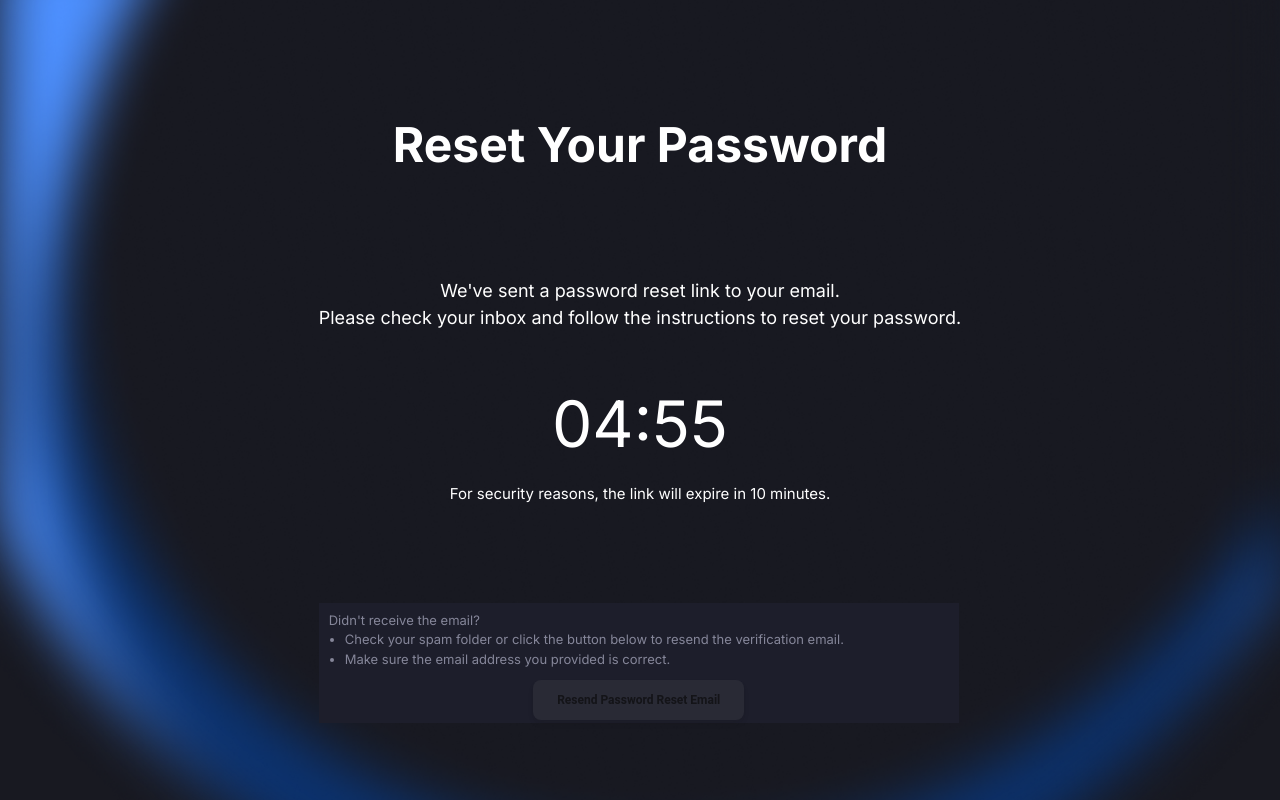
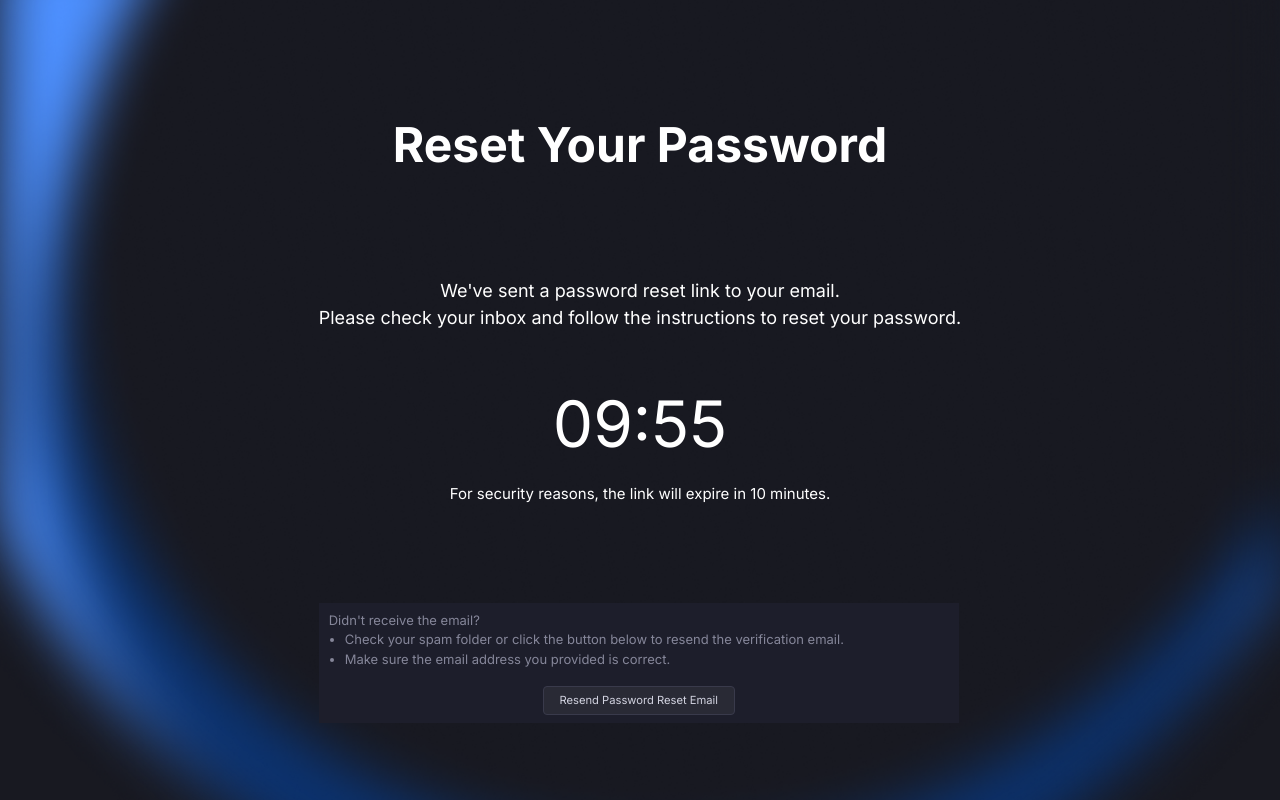
Before and after one commit to douji-hub/Stamind, a Next.js app: page /auth/forgotPassword in a window 1280 px wide. Built offline with nearby package versions, Linux system fonts and the light colour scheme.

Commit message:
refactor: rebuild resend btn

```diff
--- a/app/auth/forgotPassword/page.tsx
+++ b/app/auth/forgotPassword/page.tsx
@@ -1,13 +1,30 @@
 'use client'
 
-import React from 'react'
+import React, { useState } from 'react'
 
 import Timer from '@/components/timer/Timer'
-import ButtonComponent from '@/components/form/button/ButtonComponent'
+import { resendEmail } from '@/api/auth'
 
 const page = () => {
-  function resendForgotPasswordEmail() {
-    alert('resend!')
+  const [isExpired, setIsExpired] = useState<boolean>(false)
+  const [isFadingOut, setIsFadingOut] = useState<boolean>(false)
+  const [timerKey, setTimerKey] = useState<number>(0)
+
+  const handleTimeout = () => {
+    setIsExpired(true)
+    setIsFadingOut(false)
+  }
+
+  const handleResendClick = async () => {
+    setIsFadingOut(true)
+    setIsExpired(false)
+    setTimerKey((prev) => prev + 1)
+    const email = sessionStorage.getItem('email')
+    try {
+      await resendEmail(email, 'reset')
+    } catch (error: unknown) {
+      console.log(error)
+    }
   }
 
   return (
@@ -20,7 +37,7 @@ const page = () => {
         <br /> Please check your inbox and follow the instructions to reset your
         password.
       </div>
-      <Timer initialTime={300} />
+      <Timer key={timerKey} initialTime={600} onTimeout={handleTimeout} />
       <div className="flex flex-col justify-start bg-stamind-specific-text-bg mt-[5rem] w-[40rem] h-[7.5rem]">
         <div className="px-[0.625rem] py-[0.5rem] text-[0.8125rem] text-stamind-grey-200">
           Didn't receive the email?
@@ -35,11 +52,15 @@ const page = () => {
           </ul>
         </div>
         <div className="flex justify-center items-center flex-1">
-          <ButtonComponent
-            label={'Resend Password Reset Email'}
-            onClick={resendForgotPasswordEmail}
-            customClass={'h-[2.5rem] text-xs bg-stamind-black-600'}
-          />
+          <button
+            className={`h-[1.8rem] w-[12rem] bg-stamind-black-600 border border-stamind-grey-400 text-[0.7rem] rounded text-stamind-white-200 transition-opacity duration-500 ${
+              isFadingOut ? 'opacity-0' : isExpired ? 'opacity-100' : ''
+            }`}
+            onClick={handleResendClick}
+            disabled={isFadingOut}
+          >
+            Resend Password Reset Email
+          </button>
         </div>
       </div>
     </div>
```
